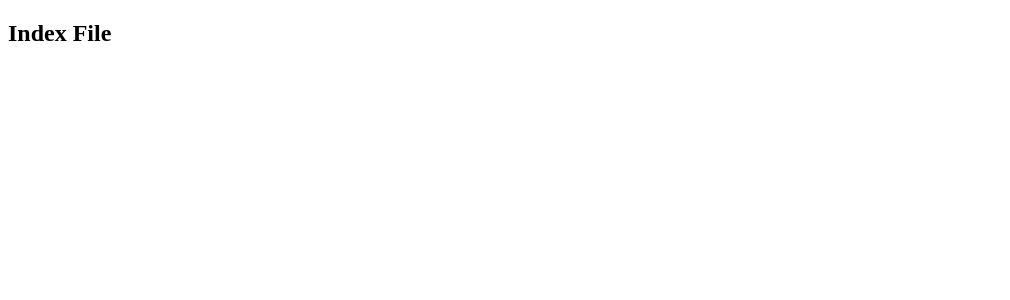
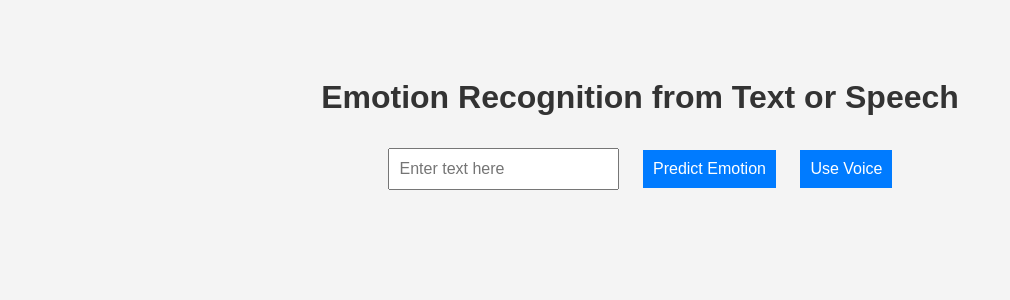
Before and after one commit to prerak98/AIDI_2000_final_project, a Flask app: page / in a window 1280 px wide. Before the commit the part shown is almost empty. Shown: the top 300 px of the page, without its empty margins (0-1010 px from the left). Run offline with Flask 3, Linux system fonts and the light colour scheme.

Commit message:
changes in html file

```diff
--- a/templates/index.html
+++ b/templates/index.html
@@ -1,12 +1,100 @@
 <!DOCTYPE html>
-<html>
+<html lang="en">
 <head>
-	<meta charset="utf-8">
-	<meta name="viewport" content="width=device-width, initial-scale=1">
-	<title> Final Project - 2000</title>
+    <meta charset="UTF-8">
+    <meta name="viewport" content="width=device-width, initial-scale=1.0">
+    <title>Emotion Recognition</title>
+    <style>
+        body {
+            font-family: Arial, sans-serif;
+            background-color: #f4f4f4;
+            text-align: center;
+            padding: 50px;
+        }
+
+        h1 {
+            color: #333;
+        }
+
+        input[type="text"], button {
+            padding: 10px;
+            font-size: 16px;
+            margin: 10px;
+        }
+
+        button {
+            background-color: #007bff;
+            color: white;
+            border: none;
+            cursor: pointer;
+        }
+
+        button:hover {
+            background-color: #0056b3;
+        }
+
+        #result {
+            margin-top: 20px;
+            font-size: 20px;
+            color: #333;
+        }
+    </style>
 </head>
 <body>
-	<h2>Index File</h2>
+
+    <h1>Emotion Recognition from Text or Speech</h1>
+
+    <input type="text" id="textInput" placeholder="Enter text here">
+    <button onclick="recognizeEmotion()">Predict Emotion</button>
+    <button onclick="startVoiceRecognition()">Use Voice</button>
+
+    <div id="result"></div>
+
+    <script>
+        function recognizeEmotion() {
+            const text = document.getElementById('textInput').value;
+            if (text.trim() === "") {
+                alert("Please enter some text.");
+                return;
+            }
+
+            fetch('http://localhost:5000/predict', {
+                method: 'POST',
+                headers: {
+                    'Content-Type': 'application/json',
+                },
+                body: JSON.stringify({ text: text }),
+            })
+            .then(response => response.json())
+            .then(data => {
+                document.getElementById('result').innerText = "Emotion: " + data.emotion;
+            })
+            .catch(error => {
+                console.error('Error:', error);
+                document.getElementById('result').innerText = "Error occurred";
+            });
+        }
+
+        function startVoiceRecognition() {
+            const recognition = new window.webkitSpeechRecognition();
+            recognition.lang = 'en-US';
+            recognition.interimResults = false;
+            recognition.maxAlternatives = 1;
+
+            recognition.start();
+
+            recognition.onresult = function(event) {
+                const transcript = event.results[0][0].transcript;
+                document.getElementById('textInput').value = transcript;
+                recognizeEmotion();
+            };
+
+            recognition.onerror = function(event) {
+                console.error('Speech recognition error detected: ' + event.error);
+                document.getElementById('result').innerText = "Error: " + event.error;
+            };
+        }
+    </script>
 
 </body>
 </html>
```
